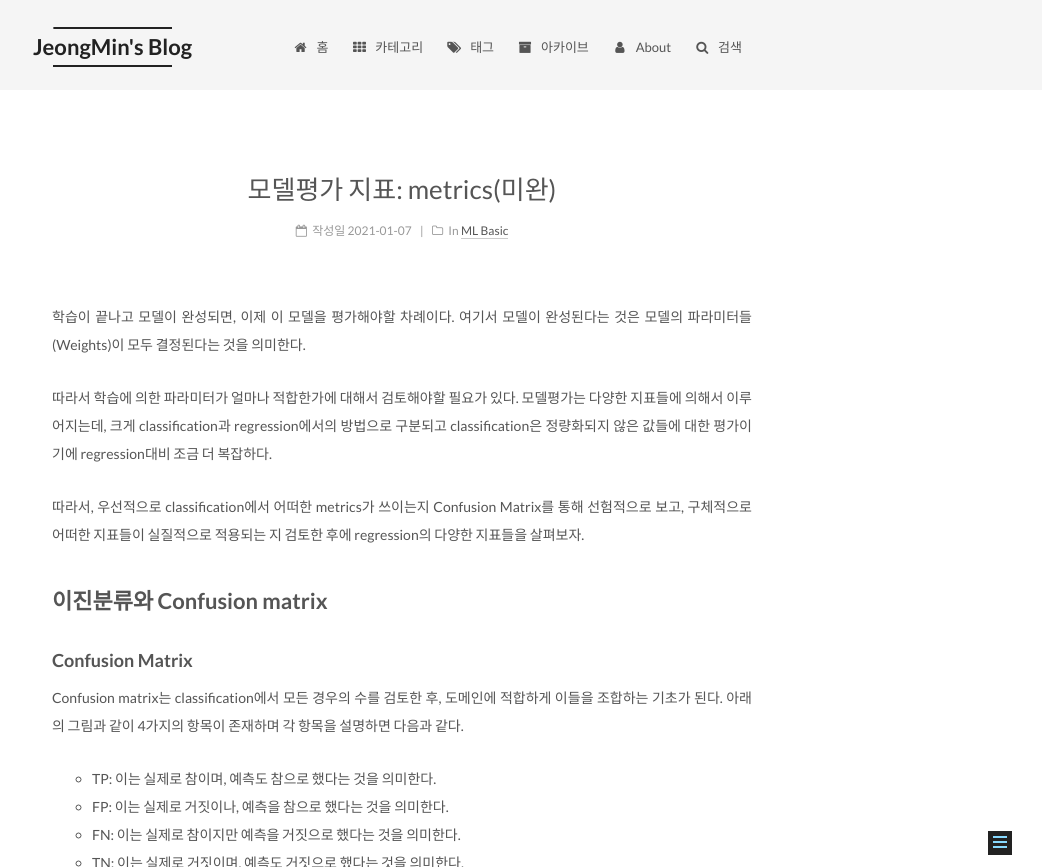
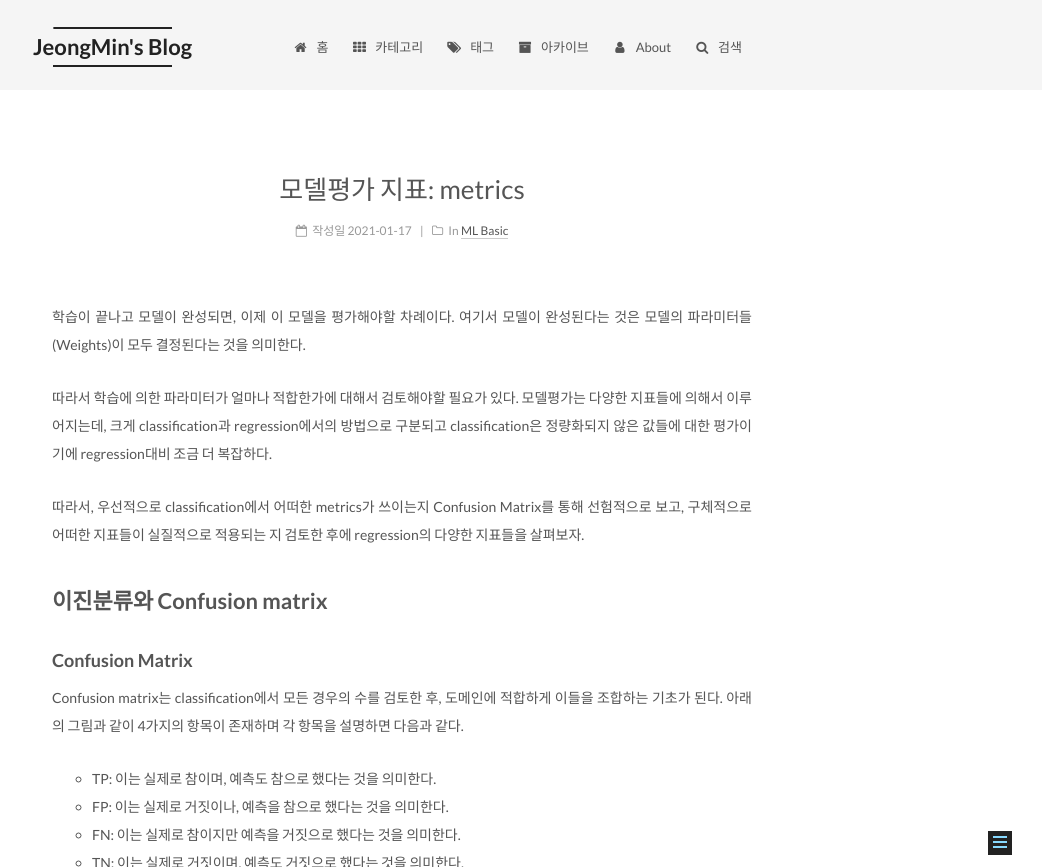
Before and after one commit to silverstar0727/silverstar0727.github.io, a Jekyll site: the page built from _posts/ml basic/2021-01-17-metrics.md, in a window 1280 px wide, cut to the strip 0-867 px from the top of the page. Shown: the whole strip, without its empty margins (238-1280 px from the left). Built offline with Jekyll 4.4.1, drawn with Linux system fonts in a browser that asks for light colours; formulas are drawn with MathJax 3; comment, search, counter and statistics services are not loaded.

Commit message:
Update and rename 2021-01-07-metrics.md to 2021-01-17-metrics.md

```diff
--- a/_posts/ml basic/2021-01-07-metrics.md
+++ b/_posts/ml basic/2021-01-17-metrics.md
@@ -1,7 +1,7 @@
 ---
 layout: post
-title: "모델평가 지표: metrics(미완)"
-date: 2021-01-07
+title: "모델평가 지표: metrics"
+date: 2021-01-17
 excerpt: "모델을 평가하는 평가지표에 대해 알아보자"
 tags: [ML Basic]
 category: ML Basic
```
